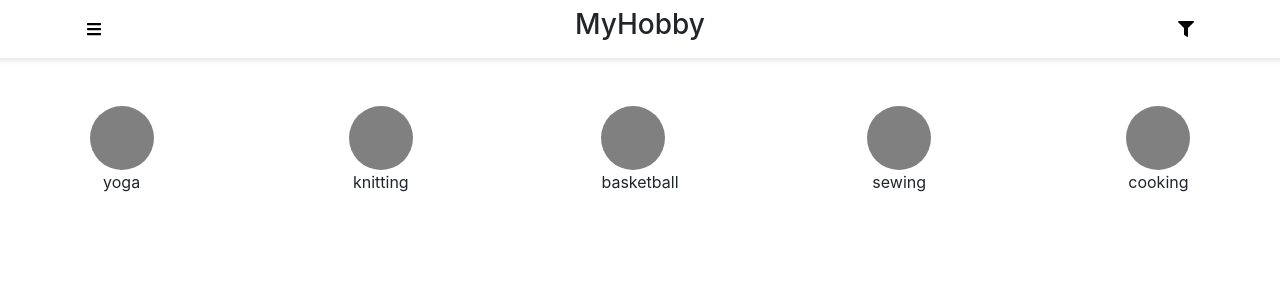
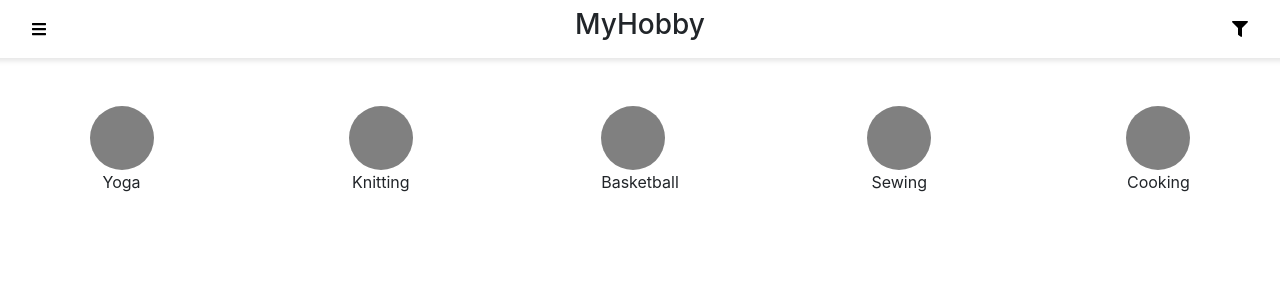
Before and after one commit to meganpekarek/HobbiesApp, a React (Create React App) app: page / in a window 1280 px wide. Shown: the top 300 px of the page. Built offline with nearby package versions, Linux system fonts and the light colour scheme.

Commit message:
video page styling update

```diff
--- a/src/App.css
+++ b/src/App.css
@@ -1,6 +1,12 @@
 html {
   --text-color: black;
   --background-color: white;
+  --side-page-padding: 2rem;
+  --video-height: 30rem;
+}
+
+.cursor-pointer {
+  cursor: pointer;
 }
 
 .home__hobbyCardsWrapper {
@@ -18,5 +24,12 @@ html {
 
 .videoPage__video {
   background: gray;
-  height: 15rem;
+  height: var(--video-height);
+  border-radius: .5rem;
 }
+
+@media only screen and (max-width: 768px) {
+  html {
+    --video-height: 15rem;
+  }
+}
--- a/src/components/HobbyCard/HobbyCard.js
+++ b/src/components/HobbyCard/HobbyCard.js
@@ -10,7 +10,7 @@ function HobbyCard(props) {
     }
 
     return (
-        <div className="d-flex flex-column p-2" onClick={() => goToHobbyDetails()}>
+        <div className="d-flex flex-column p-2 cursor-pointer" onClick={() => goToHobbyDetails()}>
             <div className="hobbyCard__hobbyImg"></div>
             <span className="text-center">{hobbyName}</span>
         </div>
--- a/src/components/NavBar/NavBar.css
+++ b/src/components/NavBar/NavBar.css
@@ -1,6 +1,7 @@
 .navBar__wrapper {
     background: var(--background-color);
     box-shadow: 0 3px 5px rgba(0,0,0,0.1);
+    padding: 0 var(--side-page-padding);
 }
 
 .navBar__header {
--- a/src/components/NavBar/NavBar.js
+++ b/src/components/NavBar/NavBar.js
@@ -10,11 +10,11 @@ function NavBar(props) {
 
     return (
         <div className="row justify-content-between navBar__wrapper">
-            <div role="button" className="col-2 d-flex justify-content-center align-items-center" onClick={props.backBtn ? () => props.history.goBack() : () => {}}>
+            <div role="button" className="col-2 d-flex justify-content-start align-items-center" onClick={props.backBtn ? () => props.history.goBack() : () => {}}>
                 {leftIcon}
             </div>
             <h3 className="col-8 navBar__header">{props.header ? props.header : "MyHobby"}</h3>
-            <a href="#" className="col-2 d-flex justify-content-center align-items-center"><FontAwesomeIcon className="navBar__icon" icon={faFilter} /></a>
+            <a href="#" className="col-2 d-flex justify-content-end align-items-center"><FontAwesomeIcon className="navBar__icon" icon={faFilter} /></a>
         </div>
     );
 }
--- a/src/components/VideoTile/VideoTile.css
+++ b/src/components/VideoTile/VideoTile.css
@@ -9,3 +9,7 @@
     background: gray;
     border-radius: .5rem 0 0 .5rem;
 }
+
+.videoTile__description {
+    font-size: .7rem;
+}
--- a/src/components/VideoTile/VideoTile.js
+++ b/src/components/VideoTile/VideoTile.js
@@ -7,11 +7,11 @@ function VideoTile(props) {
     };
 
     return (
-        <div className="row viedoTile__wrapper mr-md-3" onClick={() => goToVideoPage()}>
+        <div className="row viedoTile__wrapper mr-md-3 cursor-pointer" onClick={() => goToVideoPage()}>
             <div className="videoTile__imgWrapper"></div>
             <div className="videoTile__contentWrapper d-flex flex-column p-2 justify-content-center">
                 <span>{props.videoTitle}</span>
-                <p>Video Description</p>
+                <p className="videoTile__description">Video Description</p>
             </div>
         </div>
     );
--- a/src/views/HobbyDetails.js
+++ b/src/views/HobbyDetails.js
@@ -30,7 +30,7 @@ function HobbyDetails(props) {
                         </div>
                     </div>
                 </div>
-                <h4>Related</h4>
+                <h4 className="mt-5">Related</h4>
                 <div className="row">
                     <HobbyCard history={props.history} hobbyName="Volleyball" />
                     <HobbyCard history={props.history} hobbyName="Tennis" />
--- a/src/views/Home.js
+++ b/src/views/Home.js
@@ -8,11 +8,11 @@ function Home(props) {
         <div>
             <NavBar history={props.history}/>
             <div className="home__hobbyCardsWrapper">
-                <HobbyCard history={props.history} hobbyName="yoga" />
-                <HobbyCard history={props.history} hobbyName="knitting" />
-                <HobbyCard history={props.history} hobbyName="basketball" />
-                <HobbyCard history={props.history} hobbyName="sewing" />
-                <HobbyCard history={props.history} hobbyName="cooking" />
+                <HobbyCard history={props.history} hobbyName="Yoga" />
+                <HobbyCard history={props.history} hobbyName="Knitting" />
+                <HobbyCard history={props.history} hobbyName="Basketball" />
+                <HobbyCard history={props.history} hobbyName="Sewing" />
+                <HobbyCard history={props.history} hobbyName="Cooking" />
             </div>
         </div>
     );
--- a/src/views/VideoPage.js
+++ b/src/views/VideoPage.js
@@ -10,8 +10,8 @@ function VideoPage(props) {
         <div>
             <NavBar header={props.match.params.videoTitle} backBtn={true} history={props.history} />
             <div className="videoPage__wrapper d-flex flex-column flex-md-row p-4">
-                <div className="videoPage__video col-md-6 p-4"></div>
-                <div className="videoPage__commentsWrapper pt-md-0 pt-3">
+                <div className="videoPage__video col-md-8 mr-md-4"></div>
+                <div className="videoPage__commentsWrapper pt-md-0 pt-3 col-md-4">
                     <h4>Comments</h4>
                     <div className="d-flex flex-column m-3">
                         <Comment />
```
